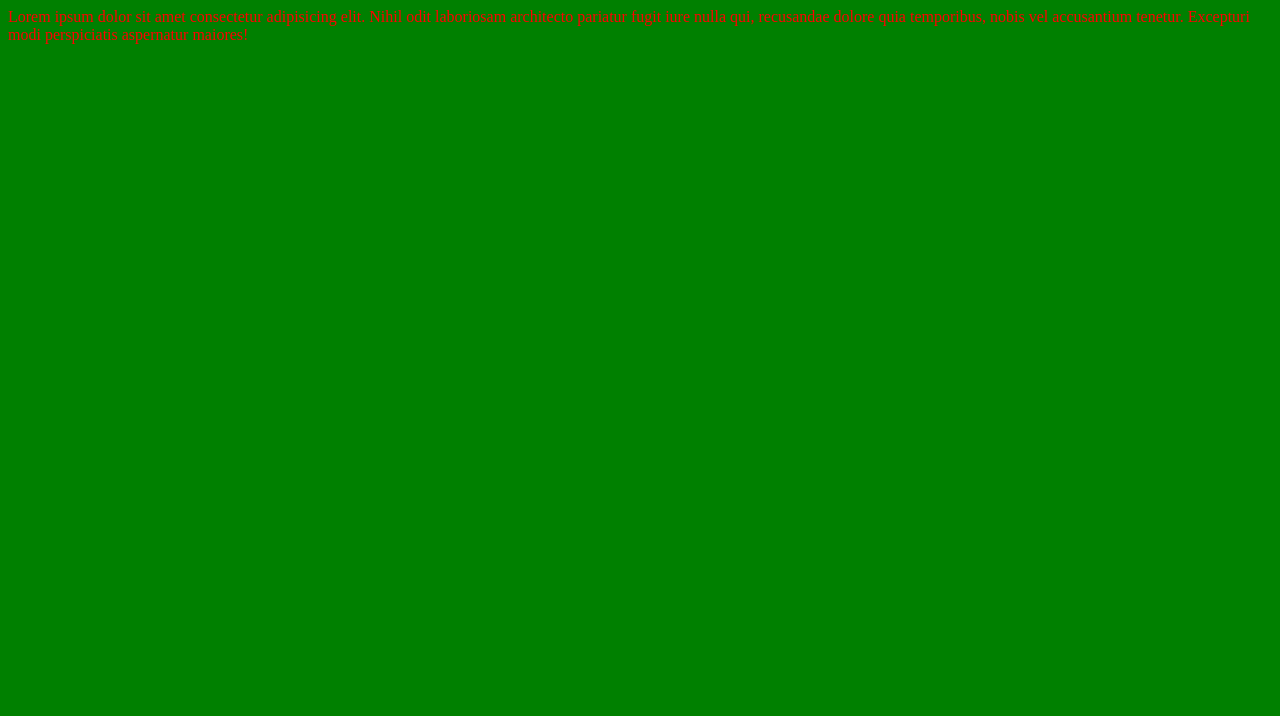
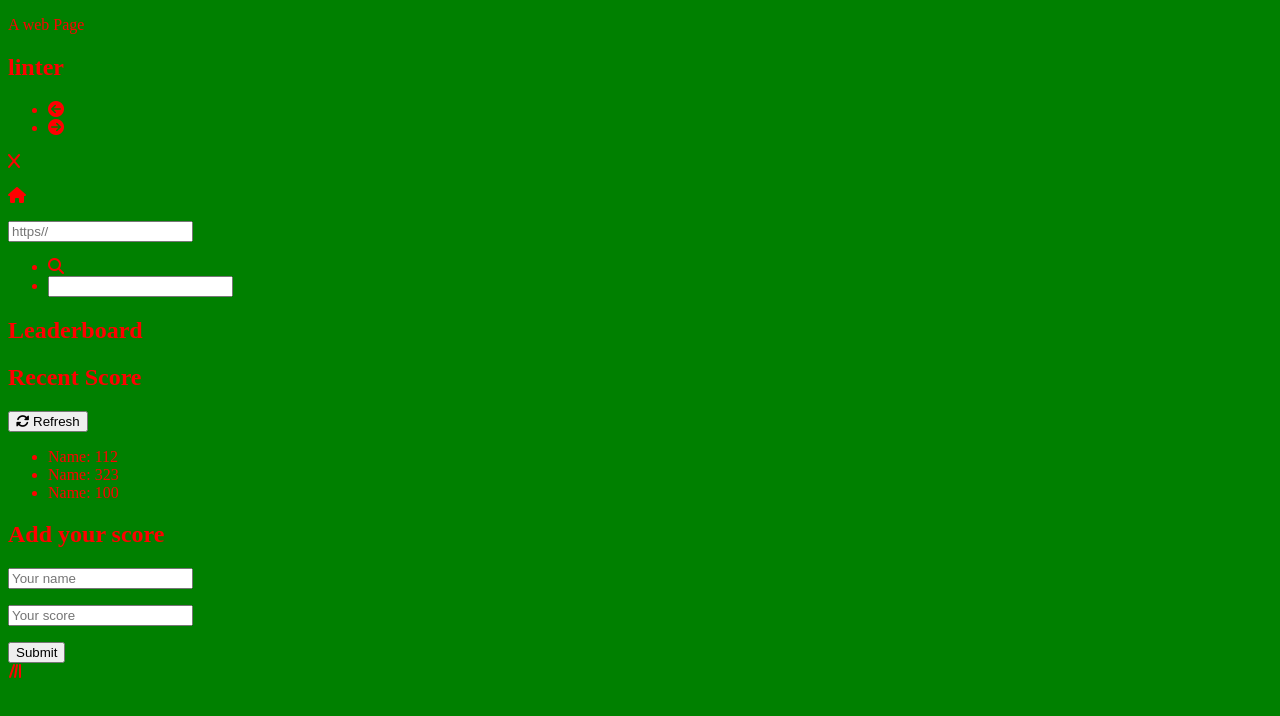
Before and after one commit to GhislainMitahi/Leaderboard_Gh, a website built with webpack: page dist/index.html in a window 1280 px wide. Built offline with nearby package versions, Linux system fonts and the light colour scheme.

Commit message:
add javascript files

```diff
--- a/dist/index.html
+++ b/dist/index.html
@@ -5,14 +5,76 @@
     <meta charset="UTF-8">
     <meta http-equiv="X-UA-Compatible" content="IE=edge">
     <meta name="viewport" content="width=device-width, initial-scale=1.0">
-    <link rel="stylesheet" href="style.css">
     <link rel="stylesheet" href="https://cdnjs.cloudflare.com/ajax/libs/font-awesome/6.1.2/css/all.min.css">
+
     <script src="./index.bundle.js" type="module"></script>
     <title>Document</title>
 <script defer src="index.bundle.js"></script></head>
 
 <body>
-    Lorem ipsum dolor sit amet consectetur adipisicing elit. Nihil odit laboriosam architecto pariatur fugit iure nulla qui, recusandae dolore quia temporibus, nobis vel accusantium tenetur. Excepturi modi perspiciatis aspernatur maiores!
+    <div class="leaderboard">
+        <header class="header">
+            <p class="titre">A web Page</p>
+            <section class="header-section">
+                <div class="header-content">
+                    <h2 class="linter">linter</h2>
+                    <div class="set-icon">
+                        <ul class="prev-next">
+                            <li class="prev"><i class="fa-solid fa-circle-arrow-left"></i>
+                            </li>
+                            <li>
+                                <i class="fa-solid fa-circle-arrow-right"></i></li>
+                        </ul>
+                        <p class="x-icon"><i class="fa-solid fa-x"></i></p>
+                        <p class="home-icon"><i class="fa-solid fa-house"></i></p>
+                    </div>
+                    <div class="col-input">
+                        <input type="text" placeholder="https//" class="link-tex">
+                        <ul class="search">
+                            <li class="search-icon">
+                                <i class="fa-solid fa-magnifying-glass"></i>
+                            </li>
+                            <li class="text">
+                                <input class="search-input" type="text">
+                            </li>
+                        </ul>
+                    </div>
+                </div>
+            </section>
+        </header>
+        <section class="body-leader">
+            <h1 class="title-body">Leaderboard</h1>
+            <div class="score-content">
+                <section class="recent-score">
+                    <div class="title-recent">
+                        <h2>Recent Score</h2>
+                        <button class="refresh" type="button"><i class="fa-solid fa-rotate"></i>
+                        <span class="tooltiptext">Refresh</span></button>
+                    </div>
+                    <ul class="list-score">
+                        <li class="impair-list">Name: 112</li>
+                        <li class="pair-list">Name: 323</li>
+                        <li class="impair-list">Name: 100</li>
+                    </ul>
+                </section>
+                <section class="add-score">
+                    <h2>Add your score</h2>
+                    <form class="form">
+                        <p class="name">
+                            <input type="text" class="name-in" placeholder="Your name">
+                        </p>
+                        <p class="score">
+                            <input type="text" class="score-in" placeholder="Your score">
+                        </p>
+                        <button type="button" class="btn">Submit</button>
+                    </form>
+                </section>
+            </div>
+        </section>
+        <footer class="footer">
+            <i class="fa-solid fa-lines-leaning"></i>
+        </footer>
+    </div>
 </body>
 
 </html>
```
Also changed, not shown: dist/index.bundle.js (+175 -4 lines).
